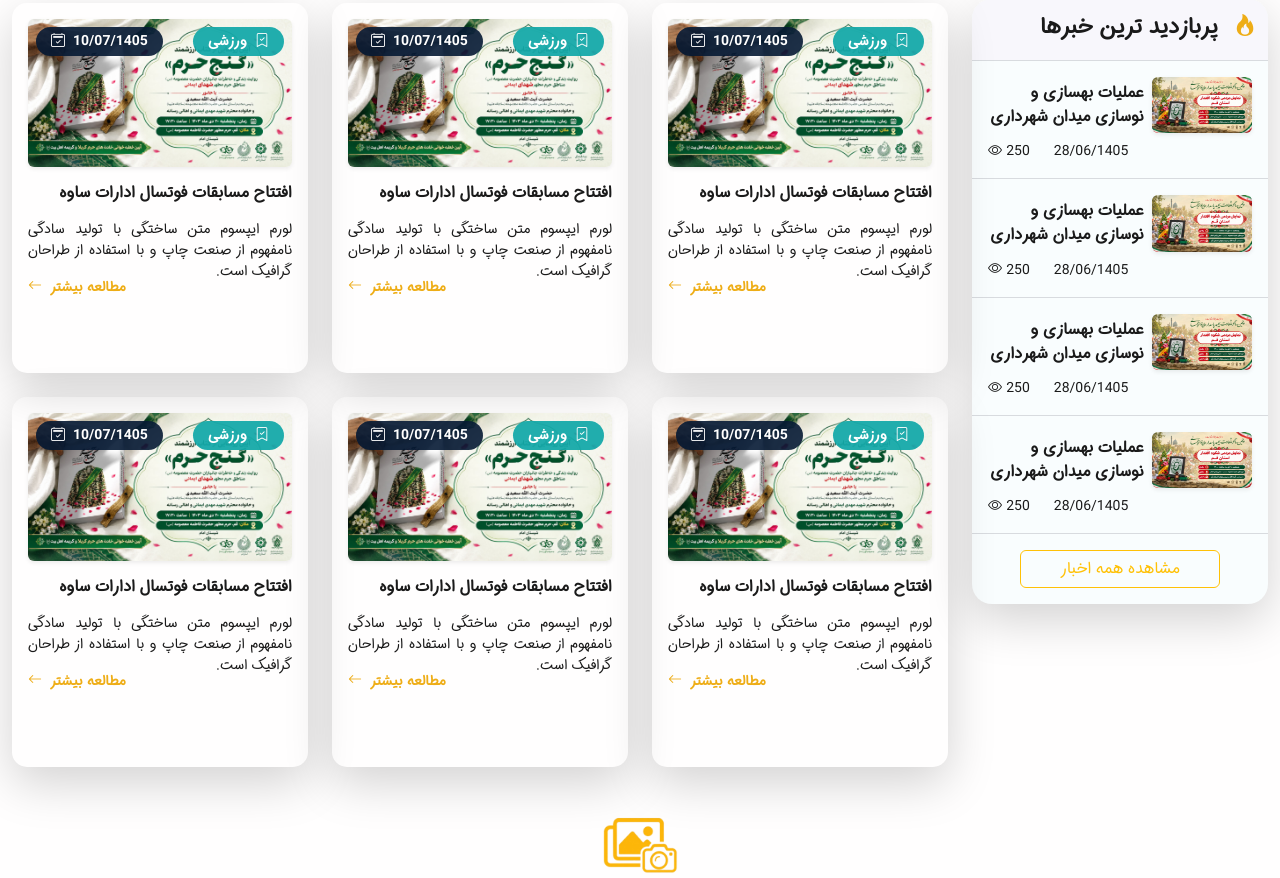
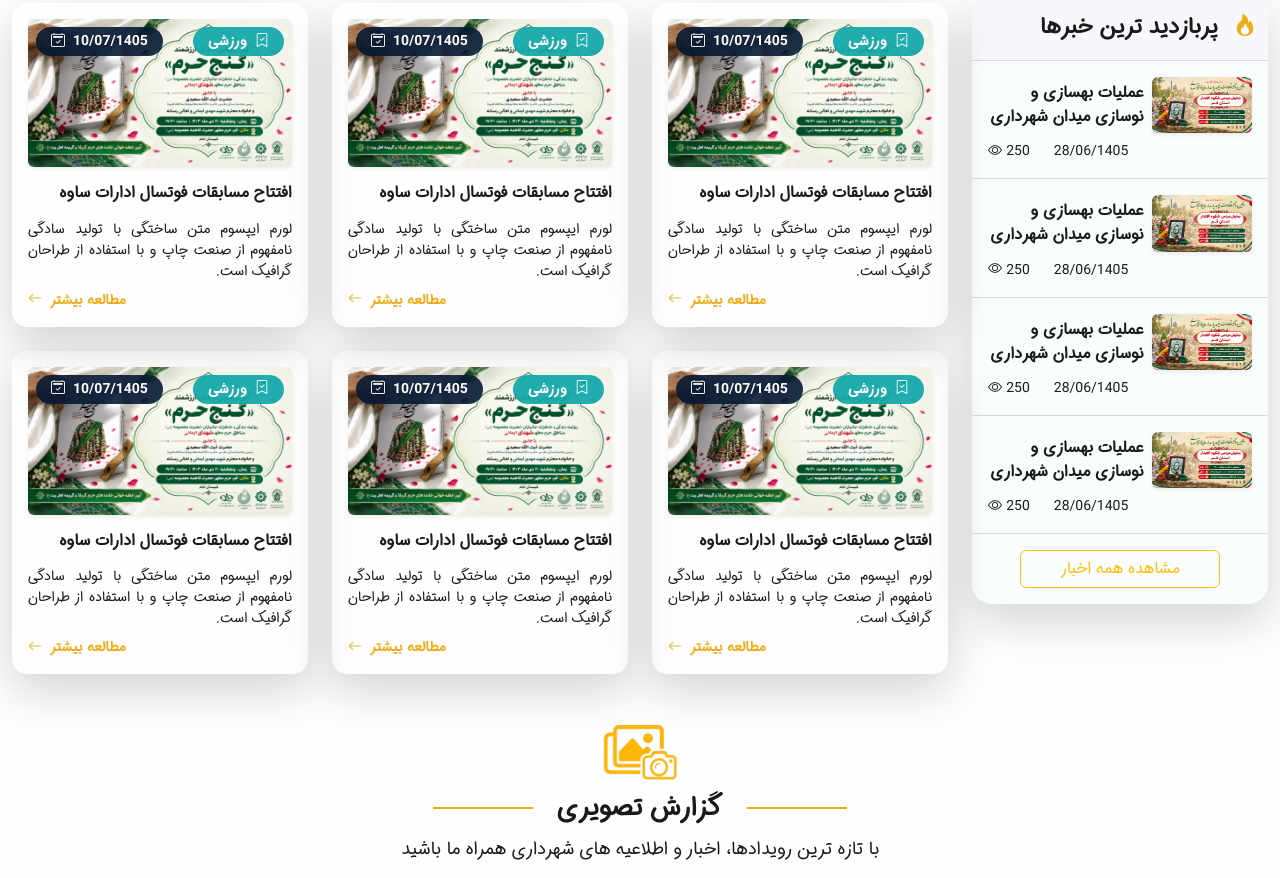
Before and after one commit to nobahar-dev/saveh_cultural_dj, a Django app: page / in a window 1280 px wide. Shown: the part 2585-3463 px from the top of the page. Run offline with Django 5.2, Linux system fonts and the light colour scheme; some libraries are stand-ins or nearby versions.

Commit message:
office 10.24.2026.2

```diff
--- a/app/home/templates/home/contact_hero.html
+++ b/app/home/templates/home/contact_hero.html
@@ -1,3 +1,4 @@
+   {% load static %}
    <!-- start of hero -->
    <section class="about-hero">
     <div class="hero-title-area d-flex flex-column justify-content-center">
@@ -5,7 +6,7 @@
         {% include "breadcrumbs.html" %}
 
         <div class="hero-title d-flex align-items-center gap-3 mt-4">
-            <img src="resources/images/ic_about_us.png" alt="">
+            <img src="{% static 'images/ic_about_us.png' %}" alt="سازمان فرهنگی اجتماعی ورزشی شهرداری ساوه">
             <span>تماس با ما</span>
         </div>
         <div class="hero-separator mt-4"></div>
--- a/app/static/css/style.css
+++ b/app/static/css/style.css
@@ -491,8 +491,8 @@ nav.navbar {
 }
 
 .news-item {
-    height: 370px;
-    min-height: 370px;
+    height: max-content;
+    max-height: 390px;
     overflow: hidden;
     color: #1a1a1a;
     border-radius: 15px;
@@ -516,7 +516,7 @@ nav.navbar {
 }
 
 .news-excerpt {
-    max-height: 50px;
+    max-height: max-content;
     font-family: 'sansdn_regular';
     font-size: 15px;
     text-align: justify;
--- a/app/templates/header.html
+++ b/app/templates/header.html
@@ -47,7 +47,7 @@
                         </li>
 
                         <li class="nav-item">
-                            <a href="contact.html" class="nav-link">ارتباط با ما</a>
+                            <a href="{% url 'home:contact' %}" class="nav-link">ارتباط با ما</a>
                         </li>
                     </ul>
                     <form action="#" class="d-flex" role="search">
```
